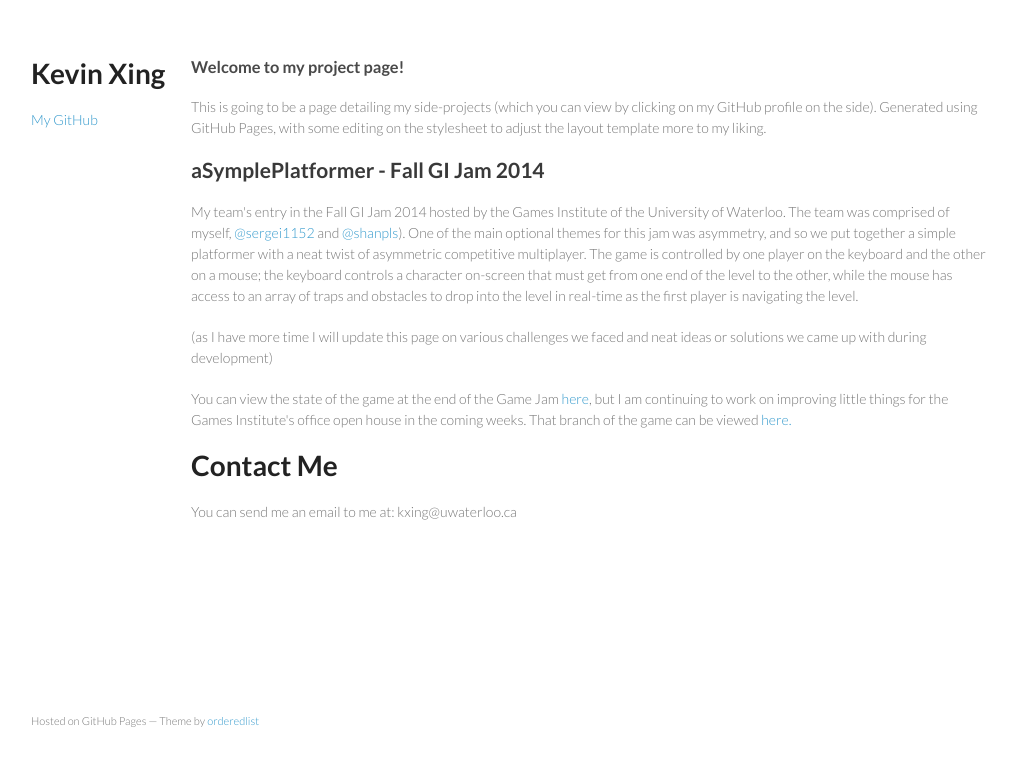
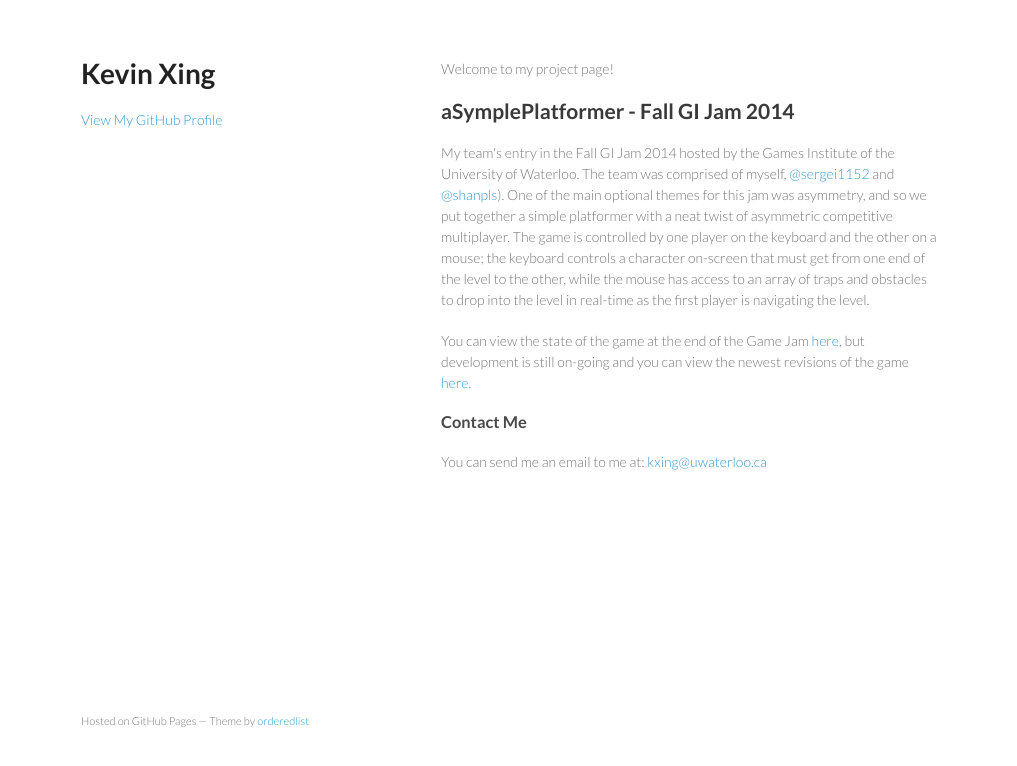
Before and after one commit to ggkevinxing/ggkevinxing.github.io, a PHP site: page / in a window 1280 px wide. Shown: the top 766 px of the page, without its empty margins (129-1146 px from the left). Run offline with PHP 8.4, Linux system fonts and the light colour scheme.

Commit message:
Replace master branch with page content via GitHub

```diff
--- a/index.html
+++ b/index.html
@@ -3,7 +3,7 @@
   <head>
     <meta charset="utf-8">
     <meta http-equiv="X-UA-Compatible" content="chrome=1">
-    <title>Kevin Xing</title>
+    <title>Kevin Xing by ggkevinxing</title>
 
     <link rel="stylesheet" href="stylesheets/styles.css">
     <link rel="stylesheet" href="stylesheets/pygment_trac.css">
@@ -19,29 +19,23 @@
         <p></p>
 
 
-        <p class="view"><a href="https://github.com/ggkevinxing">My GitHub</a></p>
+        <p class="view"><a href="https://github.com/ggkevinxing">View My GitHub Profile</a></p>
 
       </header>
       <section>
-        <h3>
-<a name="welcome" class="anchor" href="#welcome"><span class="octicon octicon-link"></span></a>Welcome to my project page!</h3>
-
-<p>This is going to be a page detailing my side-projects (which you can view by clicking on my GitHub profile on the side). Generated using GitHub Pages, with some editing on the stylesheet to adjust the layout template more to my liking.</p>
+        <p>Welcome to my project page!</p>
 
 <h2>
-<a name="froshbite" class="anchor" href="#froshbite"><span class="octicon octicon-link"></span></a>aSymplePlatformer - Fall GI Jam 2014</h2>
+<a name="asympleplatformer---fall-gi-jam-2014" class="anchor" href="#asympleplatformer---fall-gi-jam-2014"><span class="octicon octicon-link"></span></a>aSymplePlatformer - Fall GI Jam 2014</h2>
 
-<p>My team's entry in the Fall GI Jam 2014 hosted by the Games Institute of the University of Waterloo. The team was comprised of myself, <a href="https://github.com/sergei1152" class="user-mention">@sergei1152</a> and <a href="https://github.com/shanpls" class="user-mention">@shanpls</a>). One of the main optional themes for this jam was asymmetry, and so we put together a simple platformer with a neat twist of asymmetric competitive multiplayer. The game is controlled by one player on the keyboard and the other on a mouse; the keyboard controls a character on-screen that must get from one end of the level to the other, while the mouse has access to an array of traps and obstacles to drop into the level in real-time as the first player is navigating the level. </p>
+<p>My team's entry in the Fall GI Jam 2014 hosted by the Games Institute of the University of Waterloo. The team was comprised of myself, <a href="https://github.com/sergei1152">@sergei1152</a> and <a href="https://github.com/shanpls">@shanpls</a>). One of the main optional themes for this jam was asymmetry, and so we put together a simple platformer with a neat twist of asymmetric competitive multiplayer. The game is controlled by one player on the keyboard and the other on a mouse; the keyboard controls a character on-screen that must get from one end of the level to the other, while the mouse has access to an array of traps and obstacles to drop into the level in real-time as the first player is navigating the level.</p>
 
-<p>(as I have more time I will update this page on various challenges we faced and neat ideas or solutions we came up with during development)</p>
+<p>You can view the state of the game at the end of the Game Jam <a href="https://github.com/FroshBite/aSymplePlatformer/releases">here</a>, but development is still on-going and you can view the newest revisions of the game <a href="https://github.com/FroshBite/aSymplePlatformer/tree/master/asympleplatformer">here</a>.</p>
 
-<p>You can view the state of the game at the end of the Game Jam <a href="https://github.com/FroshBite/aSymplePlatformer/tree/master/asympleplatformer">here</a>, but I am continuing to work on improving little things for the Games Institute's office open house in the coming weeks. That branch of the game can be viewed <a href="https://github.com/FroshBite/aSymplePlatformer/tree/test_build_possibly_for_GI_open/asympleplatformer">here.</a></p>
+<h3>
+<a name="contact-me" class="anchor" href="#contact-me"><span class="octicon octicon-link"></span></a>Contact Me</h3>
 
-
-<h1>
-<a name="contact-me" class="anchor" href="#contact-me"><span class="octicon octicon-link"></span></a>Contact Me</h1>
-
-      <p>You can send me an email to me at: kxing@uwaterloo.ca</p>
+<p>You can send me an email to me at: <a href="mailto:kxing@uwaterloo.ca">kxing@uwaterloo.ca</a></p>
       </section>
       <footer>
         <p><small>Hosted on GitHub Pages &mdash; Theme by <a href="https://github.com/orderedlist">orderedlist</a></small></p>
--- a/stylesheets/styles.css
+++ b/stylesheets/styles.css
@@ -46,7 +46,7 @@ a small {
 }
 
 .wrapper {
-  width:960px;
+  width:860px;
   margin:0 auto;
 }
 
@@ -160,7 +160,7 @@ header ul a strong {
 }
 
 section {
-  width:800px;
+  width:500px;
   float:right;
   padding-bottom:50px;
 }
```
Also changed, not shown: params.json (+1 -1 lines).
